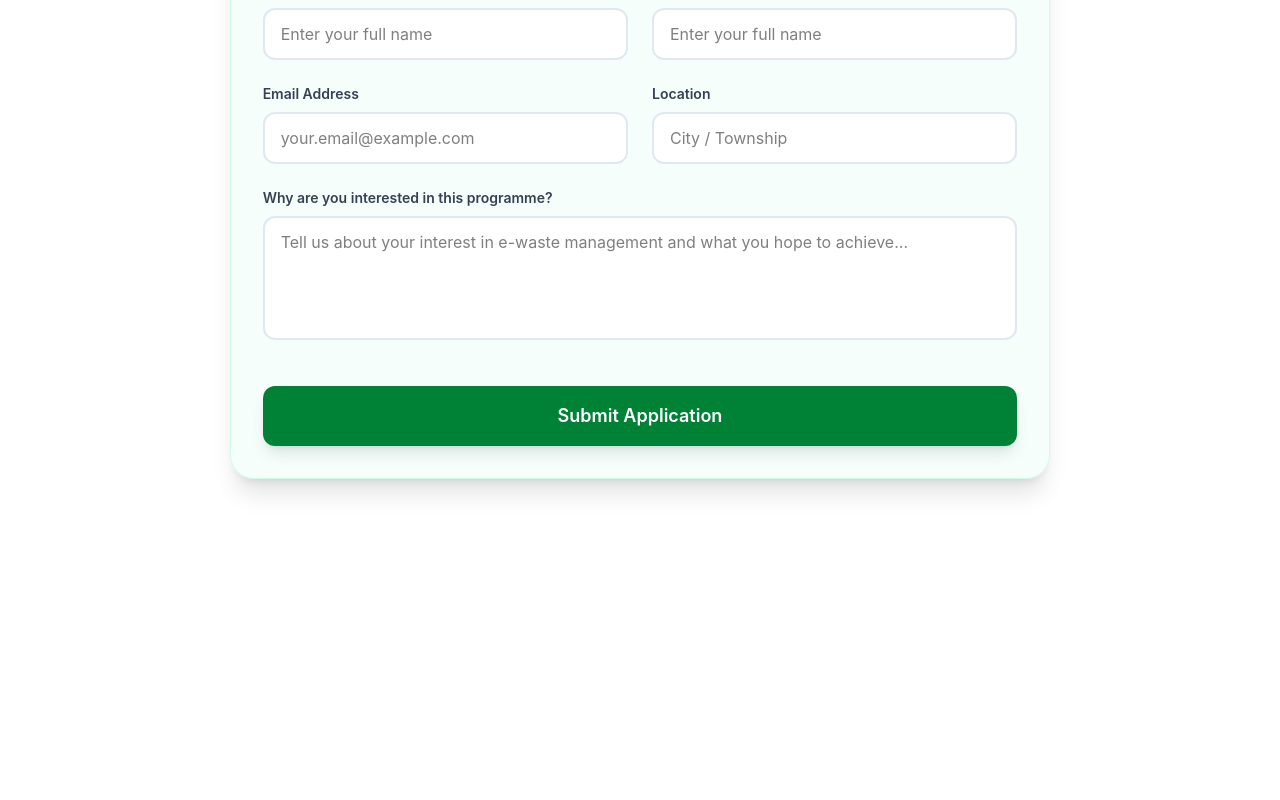
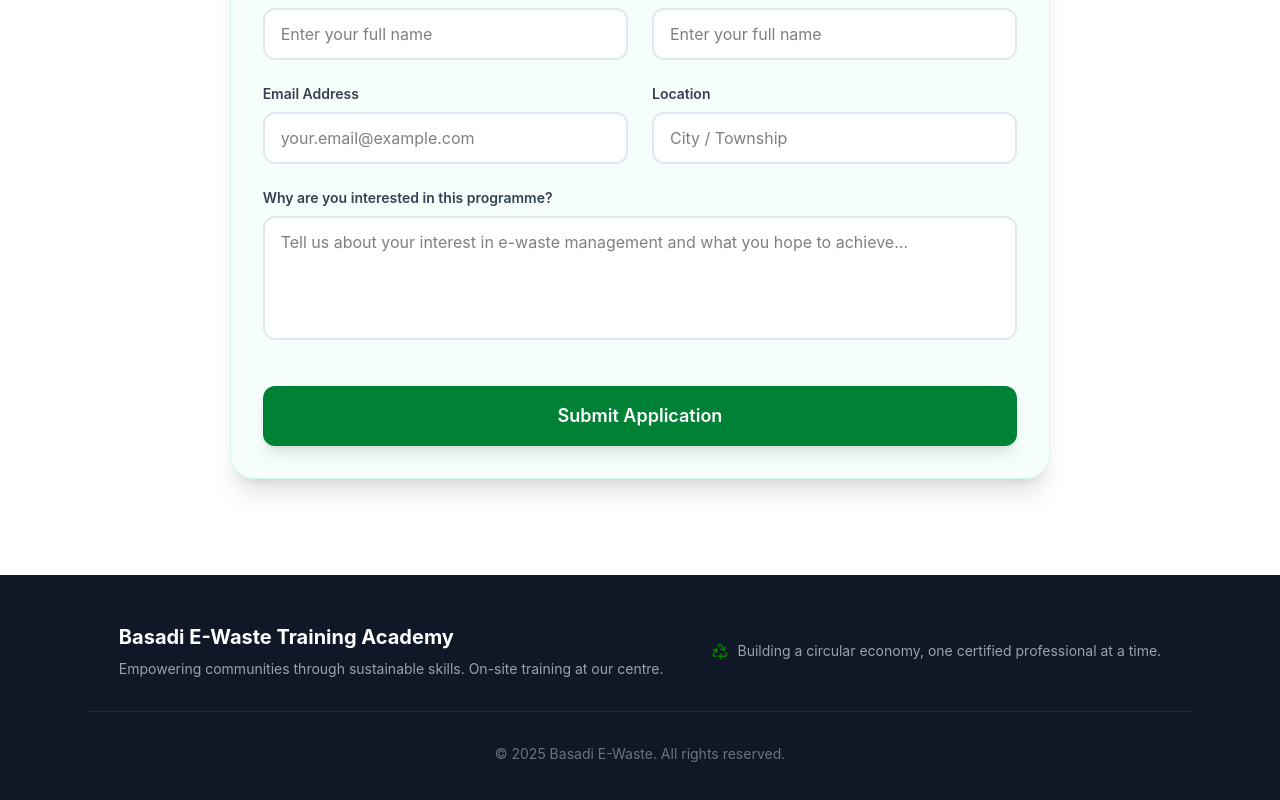
Before and after one commit to ourcodework/Basadi-E-Waste-StandardPackage-, a React (Vite) app in the folder academy/: page / in a window 1280 px wide. Shown: the part 2403-3203 px from the top of the page. Before the commit the page ends 2978 px from the top, so only its background shows below. Built offline with nearby package versions, Linux system fonts and the light colour scheme.

Commit message:
created footer component.

```diff
--- /dev/null
+++ b/academy/src/components/Footer.jsx
@@ -0,0 +1,26 @@
+import React from 'react'
+import {Recycle} from 'lucide-react'
+
+const Footer = () => {
+  return (
+    <footer className='bg-gray-900 text-white py-12'>
+        <div className='max-w-6xl mx-auto px-6'>
+            <div className='flex flex-col md:flex-row justify-center items-center gap-12'>
+                <div className='text-center md:text-left'>
+                    <h3 className='text-xl font-bold mb-2'>Basadi E-Waste Training Academy</h3>
+                    <p className='text-gray-400 text-sm'>Empowering communities through sustainable skills. On-site training at our centre.</p>
+                </div>
+                <div className='flex items-center gap-2'>
+                    <span><Recycle color="green" size={18}/></span>
+                    <span className='text-sm text-gray-400'>Building a circular economy, one certified professional at a time.</span>
+                </div>
+            </div>
+            <div className='border-t border-gray-800 mt-8 pt-8 text-center text-sm text-gray-500'>
+                <p>© 2025 Basadi E-Waste. All rights reserved.</p>
+            </div>
+        </div>
+    </footer>
+  )
+}
+
+export default Footer
--- a/academy/src/pages/Home.jsx
+++ b/academy/src/pages/Home.jsx
@@ -3,6 +3,7 @@ import HeroSection from '../components/HeroSection'
 import CurriculumSection from '../components/CurriculumSection'
 import Impact from '../components/Impact'
 import Contact from '../components/Contact'
+import Footer from '../components/Footer'
 
 const Home = () => {
   return (
@@ -11,6 +12,7 @@ const Home = () => {
         <CurriculumSection />
         <Impact />
         <Contact />
+        <Footer />
     </main>
   )
 }
```
